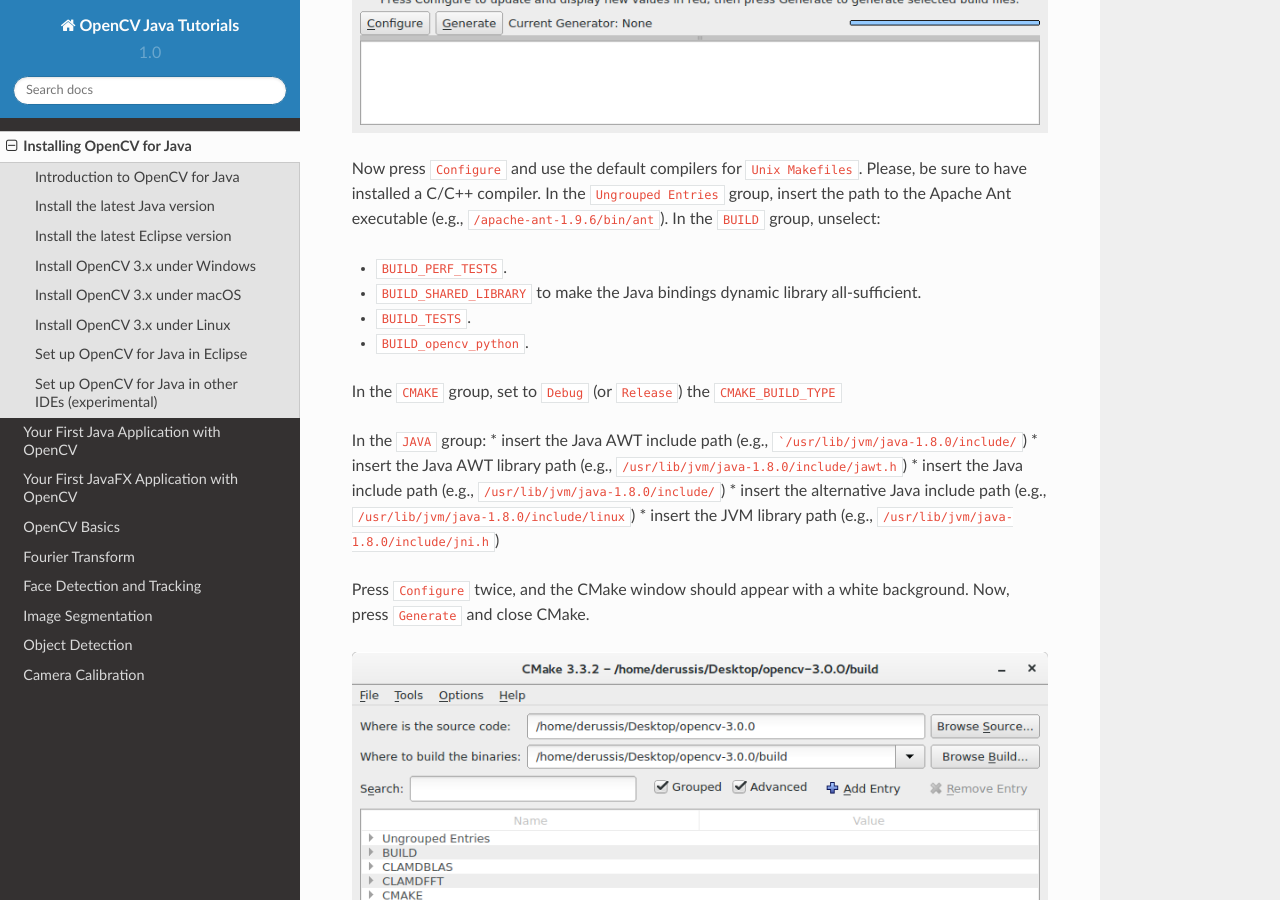
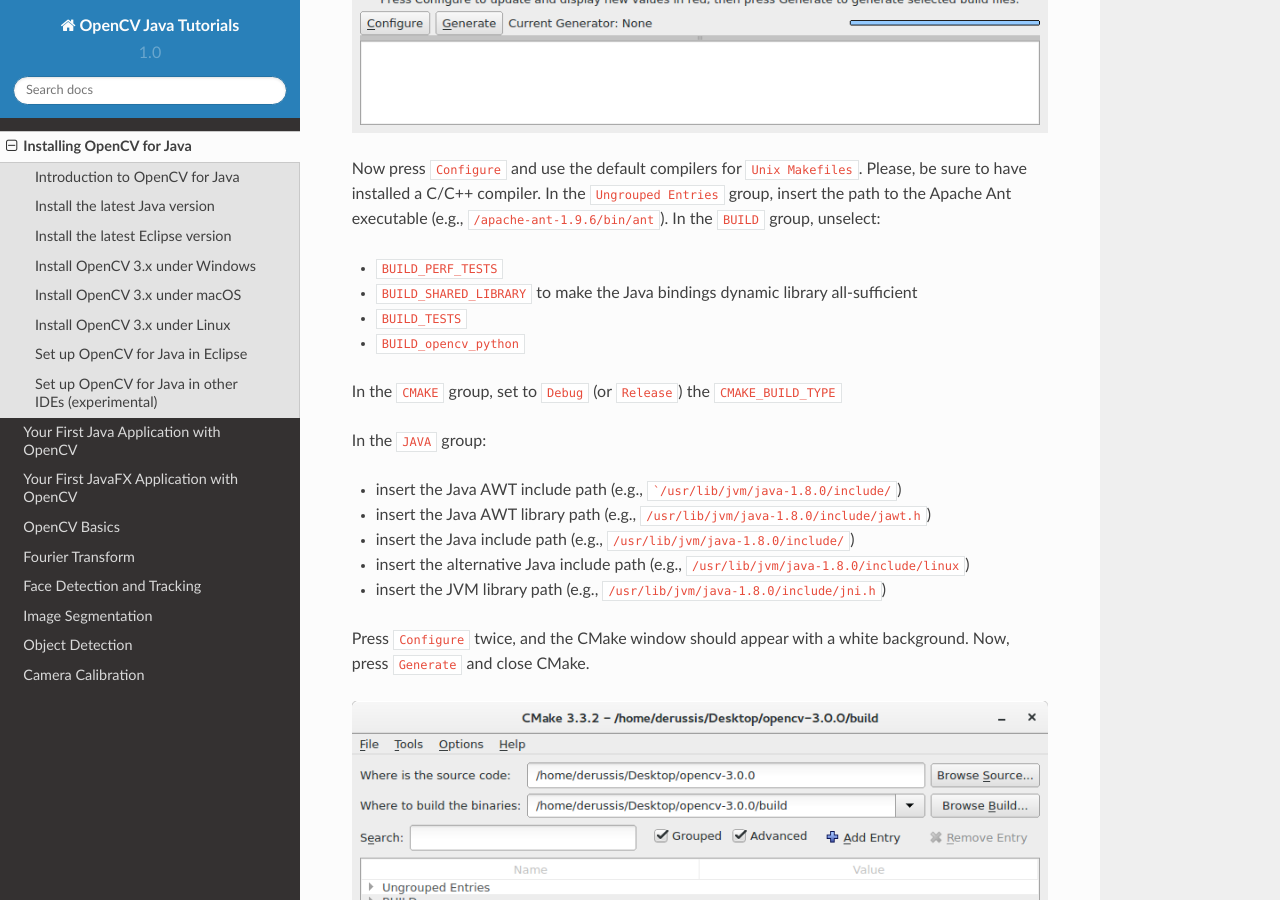
Before and after one commit to opencv-java/opencv-java-tutorials, a Sphinx documentation site: the page built from docs/source/01-installing-opencv-for-java.rst, in a window 1280 px wide and 900 px high, scrolled down 2079 px. Built offline with Sphinx 7.4.7 and the Read the Docs theme 2.0.0, drawn with Linux system fonts in a browser that asks for light colours.

Commit message:
minor fixes in page structure

````diff
--- a/docs/source/01-installing-opencv-for-java.rst
+++ b/docs/source/01-installing-opencv-for-java.rst
@@ -51,14 +51,15 @@ Now press ``Configure`` and use the default compilers for ``Unix Makefiles``. Pl
 In the ``Ungrouped Entries`` group, insert the path to the Apache Ant executable (e.g., ``/apache-ant-1.9.6/bin/ant``).
 In the ``BUILD`` group, unselect:
 
-* ``BUILD_PERF_TESTS``.
-* ``BUILD_SHARED_LIBRARY`` to make the Java bindings dynamic library all-sufficient.
-* ``BUILD_TESTS``.
-* ``BUILD_opencv_python``.
+* ``BUILD_PERF_TESTS``
+* ``BUILD_SHARED_LIBRARY`` to make the Java bindings dynamic library all-sufficient
+* ``BUILD_TESTS``
+* ``BUILD_opencv_python``
 
 In the ``CMAKE`` group, set to ``Debug`` (or ``Release``) the ``CMAKE_BUILD_TYPE``
 
 In the ``JAVA`` group:
+
 * insert the Java AWT include path (e.g., ```/usr/lib/jvm/java-1.8.0/include/``)
 * insert the Java AWT library path (e.g., ``/usr/lib/jvm/java-1.8.0/include/jawt.h``)
 * insert the Java include path (e.g., ``/usr/lib/jvm/java-1.8.0/include/``)
````
